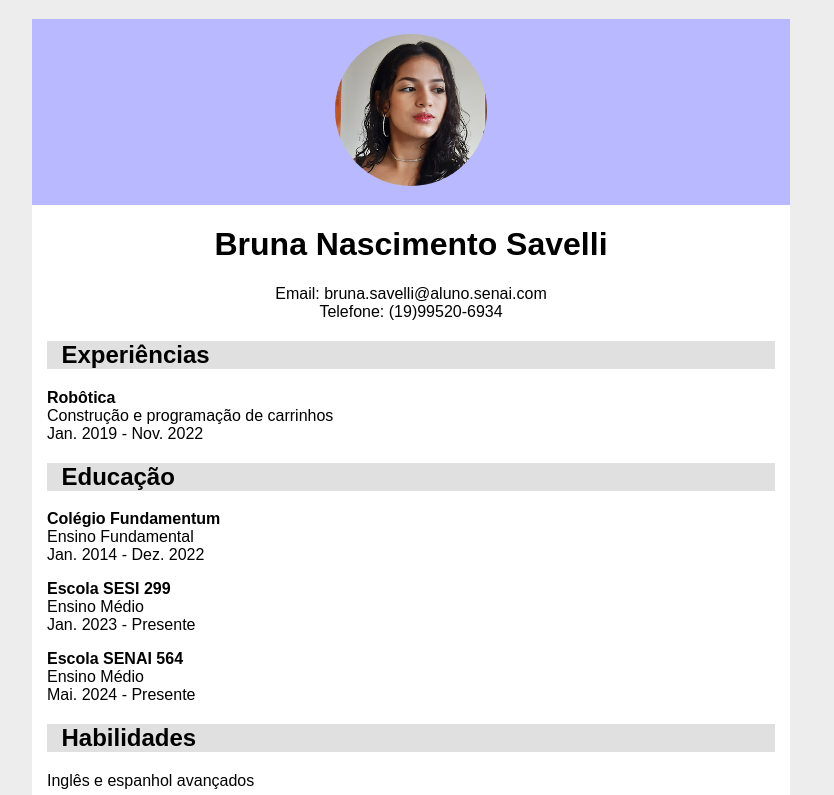
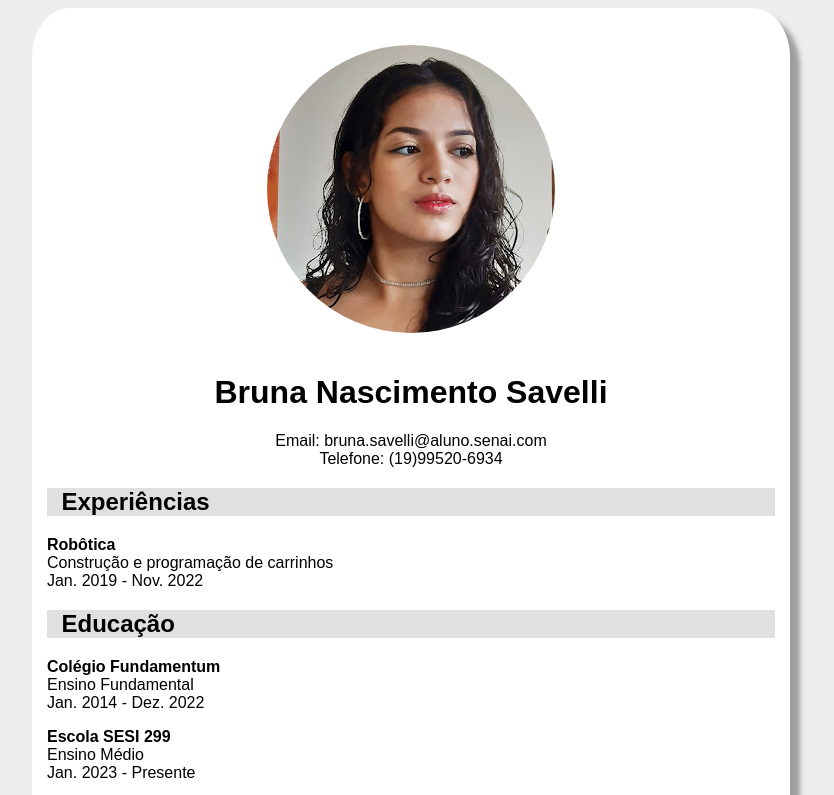
Before and after one commit to brunasavelli/meu-curriculo, a plain HTML site: page index.html in a window 1280 px wide. Shown: the top 795 px of the page, without its empty margins (229-1063 px from the left). Drawn offline with Linux system fonts and the light colour scheme.

Commit message:
atualizações

```diff
--- a/index.html
+++ b/index.html
@@ -7,6 +7,8 @@
             background-color: rgb(255, 255, 255);
             margin-left: 20%;
             margin-right: 20%;
+            box-shadow: 10px 10px 5px #3a3a3a70;
+            border-radius: 5%;
         }
         body {
             background-color: #d8d8d870;
@@ -14,13 +16,9 @@
         .logo {
             margin-top: 2.5%;
             text-align: center;
-            background-color: rgba(0, 0, 255, 0.274);
-            margin-bottom: 2%;
         }
         img {
             border-radius: 50%;
-            margin-top: 2%;
-            width: 20%;
             margin-bottom: 2%;
         }
         h1 {
@@ -55,6 +53,7 @@
 <body>
     <header>
         <div class="conteiner">
+            <br>
             <div class="logo">
                 <img src="assets/bruna.jpg" alt="">
             </div>
@@ -87,6 +86,7 @@
                 <h2 class="subtitulo">Habilidades</h2>
             </div>
             <p class="experiencia">Inglês e espanhol avançados</p> <br>
+            <p></p>
         </div>
     </header>
 </body>
```
